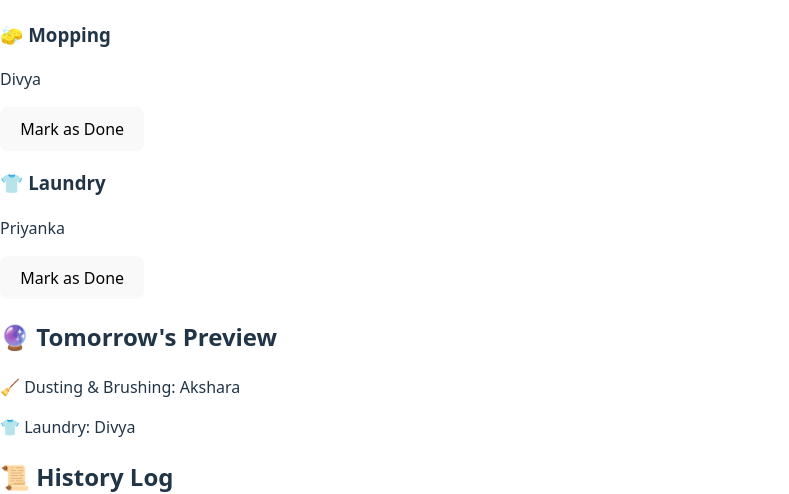
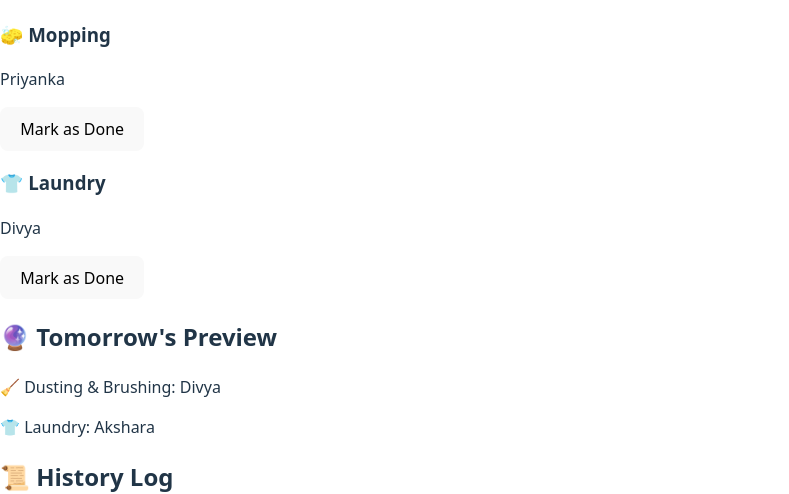
Before and after one commit to aks1822/roommate-chore-tracker, a React (Vite) app in the folder roommate-chore-tracker/: page / in a window 1280 px wide. Shown: the part 161-655 px from the top of the page, without its empty margins (0-789 px from the left). Built offline with nearby package versions, Linux system fonts and the light colour scheme.

Commit message:
Updated rotation and tasks logic

```diff
--- a/roommate-chore-tracker/src/ChoreTracker.jsx
+++ b/roommate-chore-tracker/src/ChoreTracker.jsx
@@ -12,14 +12,7 @@ export default function ChoreTracker() {
     localStorage.setItem("choreHistory", JSON.stringify(history));
   }, [history]);
 
-  // helper
-  const getPerson = (
-    startDateStr,
-    frequency = "daily",
-    dayFilter = null,
-    offset = 0,
-    shift = 0
-  ) => {
+  const getPerson = (startDateStr, frequency = "daily", dayFilter = null, offset = 0, shift = 0) => {
     const startDate = new Date(startDateStr);
     const currentDate = new Date(today);
     currentDate.setDate(today.getDate() + offset);
@@ -36,19 +29,15 @@ export default function ChoreTracker() {
   const baseStart = "2025-10-01";
   const dayOfWeek = today.getDay();
 
-  // FIX: adjust shifts so it aligns with your current reality
-  const dusting = dayOfWeek !== 0 ? getPerson(baseStart, "alternate", null, 0, -1) : null;
-  const mopping = dayOfWeek === 0 ? getPerson(baseStart, "weekly", 0, 0, 0) : null; // Akshara today
-  const laundry = getPerson(baseStart, "daily", null, 0, -2); // Divya today
+  // --- FIXED rotation ---
+  const dusting = dayOfWeek !== 0 ? getPerson(baseStart, "alternate", null, 0, 1) : null; // skip Sunday
+  const mopping = dayOfWeek === 0 ? getPerson(baseStart, "weekly", 0, 0, -1) : null; // Akshara today
+  const laundry = getPerson(baseStart, "daily", null, 0, -1); // Divya today
 
   // Tomorrow
-  const dustingTomorrow =
-    dayOfWeek + 1 !== 0 ? getPerson(baseStart, "alternate", null, 1, -1) : null;
-  const moppingTomorrow =
-    (dayOfWeek + 1) % 7 === 0
-      ? getPerson(baseStart, "weekly", 0, 1, 0)
-      : null;
-  const laundryTomorrow = getPerson(baseStart, "daily", null, 1, -2);
+  const dustingTomorrow = dayOfWeek + 1 !== 0 ? getPerson(baseStart, "alternate", null, 1, 1) : null;
+  const moppingTomorrow = (dayOfWeek + 1) % 7 === 0 ? getPerson(baseStart, "weekly", 0, 1, -1) : null;
+  const laundryTomorrow = getPerson(baseStart, "daily", null, 1, -1); // Akshara tomorrow
 
   const handleDone = (task, person) => {
     const newEntry = {
```
